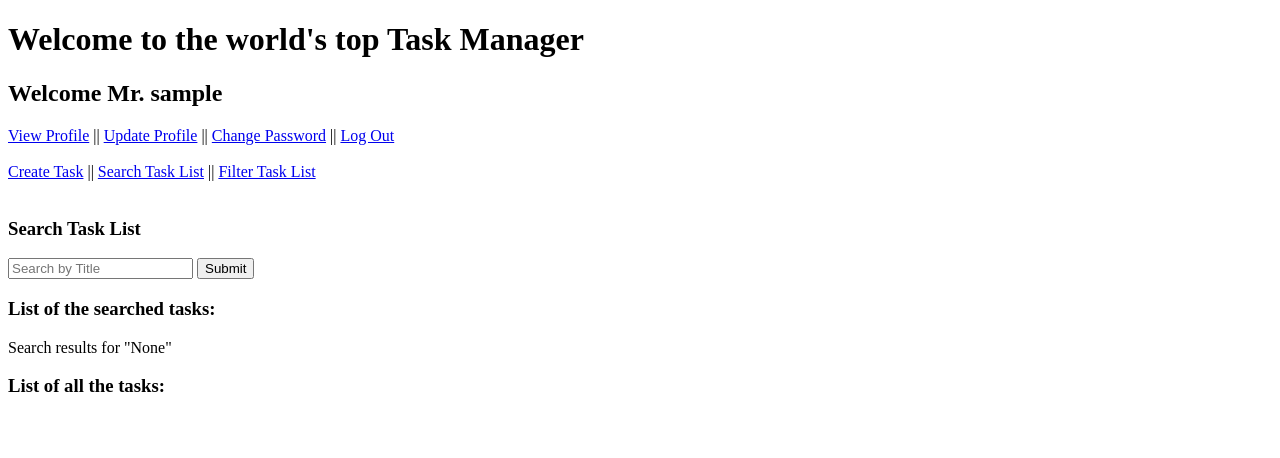
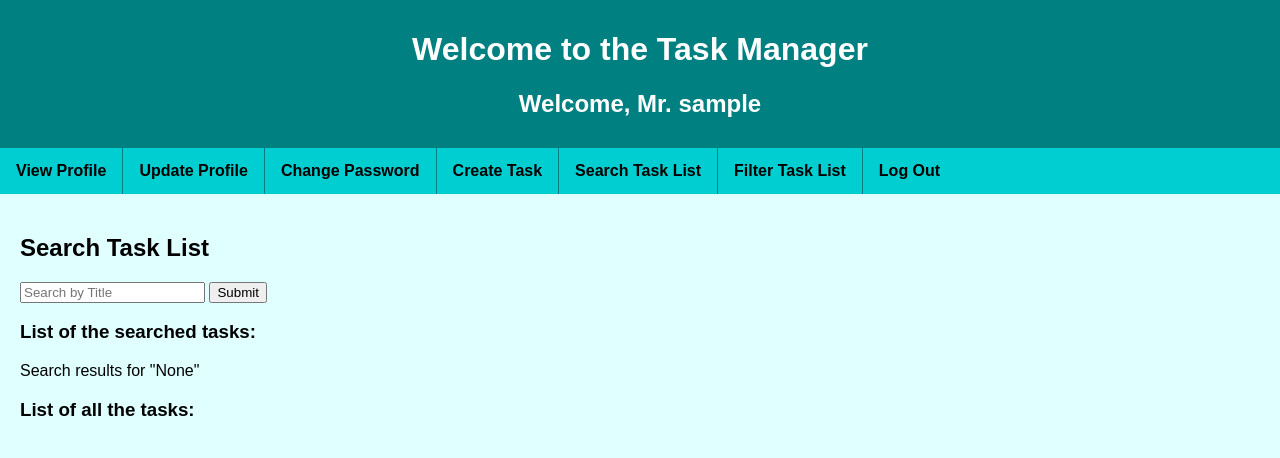
Before and after one commit to siddiqur-54/TaskManager, a Django app: page /tasks/list-search/ in a window 1280 px wide. Shown: the top 458 px of the page. Run offline with Django 3.2, Linux system fonts and the light colour scheme; the visitor is signed in with stand-in values (Sample User, id 1); data that the repository does not hold is empty.

Commit message:
css for base templates

```diff
--- a/TaskManager/settings.py
+++ b/TaskManager/settings.py
@@ -156,6 +156,10 @@
 
 STATIC_ROOT = BASE_DIR / "staticfiles-cdn"
 
+STATICFILES_DIRS = [
+    BASE_DIR / "static",
+]
+
 MEDIA_URL = '/media/'
 
 MEDIA_ROOT = BASE_DIR / "media"  # os.path.join(BASE_DIR, 'media')
--- /dev/null
+++ b/static/css/base.css
@@ -0,0 +1,43 @@
+body {
+    font-family: Arial, sans-serif;
+    margin: 0;
+    padding: 0;
+    background-color: #e0ffff; /* Light Cyan background */
+    color: #000; /* Black text color */
+}
+
+header {
+    background-color: #008080; /* Teal */
+    color: #fff;
+    padding: 10px;
+    text-align: center;
+}
+
+nav {
+    background-color: #00ced1; /* Dark Turquoise */
+    overflow: hidden;
+}
+
+nav a {
+    float: left;
+    display: block;
+    color: #000; /* Black text color */
+    text-align: center;
+    padding: 14px 16px;
+    text-decoration: none;
+    font-weight: bold; /* Bold text */
+    border-right: 1px solid #008080; /* Teal border */
+}
+
+nav a:last-child {
+    border-right: none; /* Remove border for the last item */
+}
+
+nav a:hover {
+    background-color: #20b2aa; /* Light Sea Green on hover */
+    color: #333;
+}
+
+.content {
+    padding: 20px;
+}
--- a/templates/base_tasks.html
+++ b/templates/base_tasks.html
@@ -1,23 +1,32 @@
+{% load static %}
+
 <!DOCTYPE html>
 <html lang="en">
 <head>
     <meta charset="UTF-8">
     <meta name="viewport" content="width=device-width, initial-scale=1.0">
-    <title>Document</title>
+    <link rel="stylesheet" type="text/css" href="{% static 'css/base.css' %}">
+    <title>Task Manager</title>
+
 </head>
 <body>
-    <h1>Welcome to the world's top Task Manager</h1>
-    <h2>Welcome Mr. {{ user.username }}</h2>
-    <a href='/'>View Profile</a> ||
-    <a href='{% url "accounts:update_view" %}'>Update Profile</a> ||
-    <a href='{% url "accounts:change_password_view" %}'>Change Password</a> ||
-    <a href='{% url "accounts:logout_view" %}'>Log Out</a> <br> <br>
-    <a href='{% url "tasks:task_create_view" %}'>Create Task</a> ||
-    <a href='{% url "tasks:task_list_search_view" %}'>Search Task List</a> ||
-    <a href="{% url 'tasks:task_list_filter' %}">Filter Task List</a>
+    <header>
+        <h1>Welcome to the Task Manager</h1>
+        <h2>Welcome, Mr. {{ user.username }}</h2>
+    </header>
+    <nav>
+        <a href='/'>View Profile</a>
+        <a href='{% url "accounts:update_view" %}'>Update Profile</a>
+        <a href='{% url "accounts:change_password_view" %}'>Change Password</a>
+        <a href='{% url "tasks:task_create_view" %}'>Create Task</a>
+        <a href='{% url "tasks:task_list_search_view" %}'>Search Task List</a>
+        <a href="{% url 'tasks:task_list_filter' %}">Filter Task List</a>
+        <a href='{% url "accounts:logout_view" %}'>Log Out</a>
+    </nav>
 
-    {% block content %}
-
-    {% endblock content %}
+    <div class="content">
+        {% block content %}
+        {% endblock content %}
+    </div>
 </body>
 </html>
--- a/templates/tasks/task_list_search.html
+++ b/templates/tasks/task_list_search.html
@@ -2,8 +2,7 @@
 
 {% block content %}
 
-<br><br>
-<h3>Search Task List</h3>
+<h2>Search Task List</h2>
 <form action="" method="GET">
     <input type="text" name="query" placeholder="Search by Title">
     <input type="submit">
```
Also changed, not shown: templates/base_accounts.html (+15 -5 lines).
